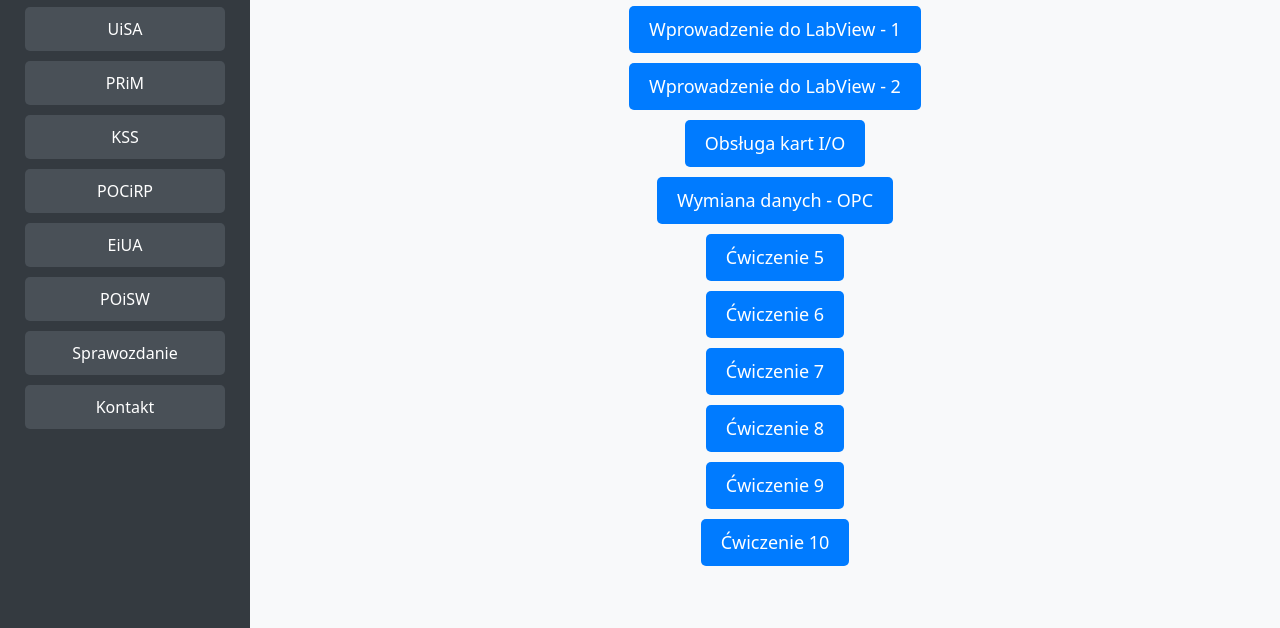
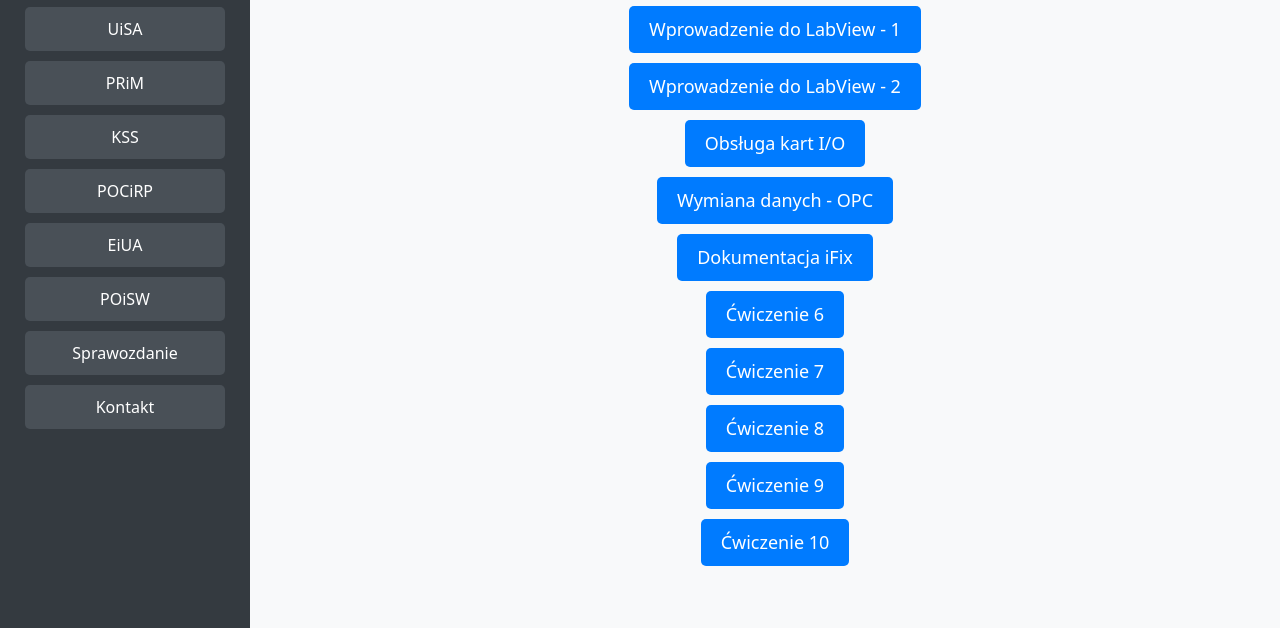
Before and after one commit to Tomekg2996/psk_md, a plain HTML site: page bioks.html in a window 1280 px wide. Shown: the part 172-800 px from the top of the page. Drawn offline with nearby package versions, Linux system fonts and the light colour scheme.

Commit message:
poprawka porzedniej istrukcji

```diff
--- a/bioks.html
+++ b/bioks.html
@@ -91,7 +91,7 @@
             <li><a href="materials/bioks/InstrukcjaNr2.pdf" download>Wprowadzenie do LabView - 2</a></li>
             <li><a href="materials/bioks/InstrukcjaNr3.pdf" download>Obsługa kart I/O</a></li>
             <li><a href="materials/bioks/InstrukcjaNr4.zip" download>Wymiana danych - OPC</a></li>
-            <li><a href="materials/bioks/[przedmiot]_cw5.pdf" download>Ćwiczenie 5</a></li>
+            <li><a href="https://www.gevernova.com/software/documentation/ifix/version2024/index.html" download>Dokumentacja iFix</a></li>
             <li><a href="materials/bioks/[przedmiot]_cw6.pdf" download>Ćwiczenie 6</a></li>
             <li><a href="materials/bioks/[przedmiot]_cw7.pdf" download>Ćwiczenie 7</a></li>
             <li><a href="materials/bioks/[przedmiot]_cw8.pdf" download>Ćwiczenie 8</a></li>
```
Also changed, not shown: poisw.html (+1 -1 lines).
